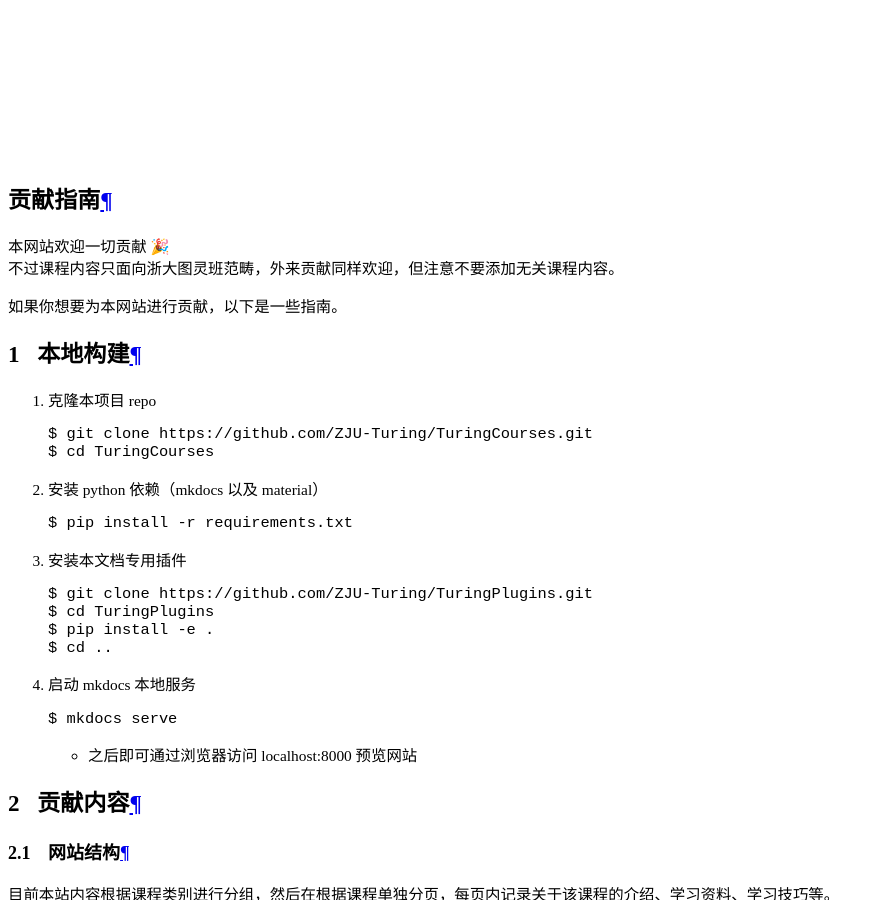
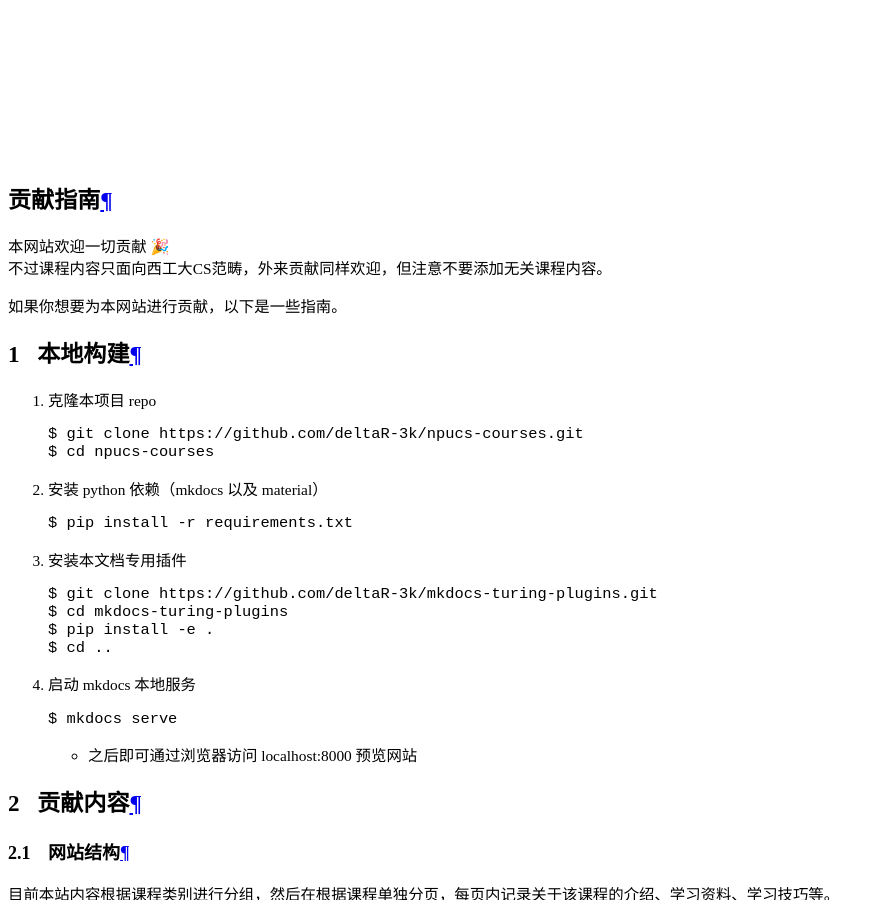
Before and after one commit to deltaR-3k/npucs-courses, an MkDocs documentation site: the page built from docs/contributing.md, in a window 1280 px wide and 900 px high, scrolled down 18408 px. Shown: the whole window, without its empty margins (0-884 px from the left). Built offline with MkDocs 1.6.1 and Material for MkDocs 9.7.7, drawn with Linux system fonts in a browser that asks for light colours; comment, search, counter and statistics services are not loaded.

Commit message:
Migrate project from ZJU Turing to NPU CS courses

````diff
--- a/docs/contributing.md
+++ b/docs/contributing.md
@@ -1,15 +1,15 @@
 # 贡献指南
 
 本网站欢迎一切贡献 🎉
-不过课程内容只面向浙大图灵班范畴，外来贡献同样欢迎，但注意不要添加无关课程内容。
+不过课程内容只面向西工大CS范畴，外来贡献同样欢迎，但注意不要添加无关课程内容。
 
 如果你想要为本网站进行贡献，以下是一些指南。
 
 ## 本地构建
 1. 克隆本项目 repo
     ```shell
-    $ git clone https://github.com/ZJU-Turing/TuringCourses.git
-    $ cd TuringCourses
+    $ git clone https://github.com/deltaR-3k/npucs-courses.git
+    $ cd npucs-courses
     ```
 2. 安装 python 依赖（mkdocs 以及 material）
     ```shell
@@ -17,8 +17,8 @@
     ```
 3. 安装本文档专用插件
     ```shell
-    $ git clone https://github.com/ZJU-Turing/TuringPlugins.git
-    $ cd TuringPlugins
+    $ git clone https://github.com/deltaR-3k/mkdocs-turing-plugins.git
+    $ cd mkdocs-turing-plugins
     $ pip install -e .
     $ cd ..
     ```
@@ -74,7 +74,7 @@
     - 如果你实在搞不定，不要担心，尽管上传，我们发现后会及时进行修改
 
 !!! note
-    针对还完全没有内容的空页面，我们提供了一个[模板](../template/)，可以在模板的[源码](https://github.com/ZJU-Turing/TuringCourses/blob/master/docs/template.md?plain=1)基础上修改使用。
+    针对还完全没有内容的空页面，我们提供了一个[模板](../template/)，可以在模板的[源码](https://github.com/deltaR-3k/npucs-courses/blob/main/docs/template.md?plain=1)基础上修改使用。
 
 ### 贡献方式
 #### Pull Request（推荐）
````
Also changed, not shown: README.md (+5 -16 lines), 1 other file.
